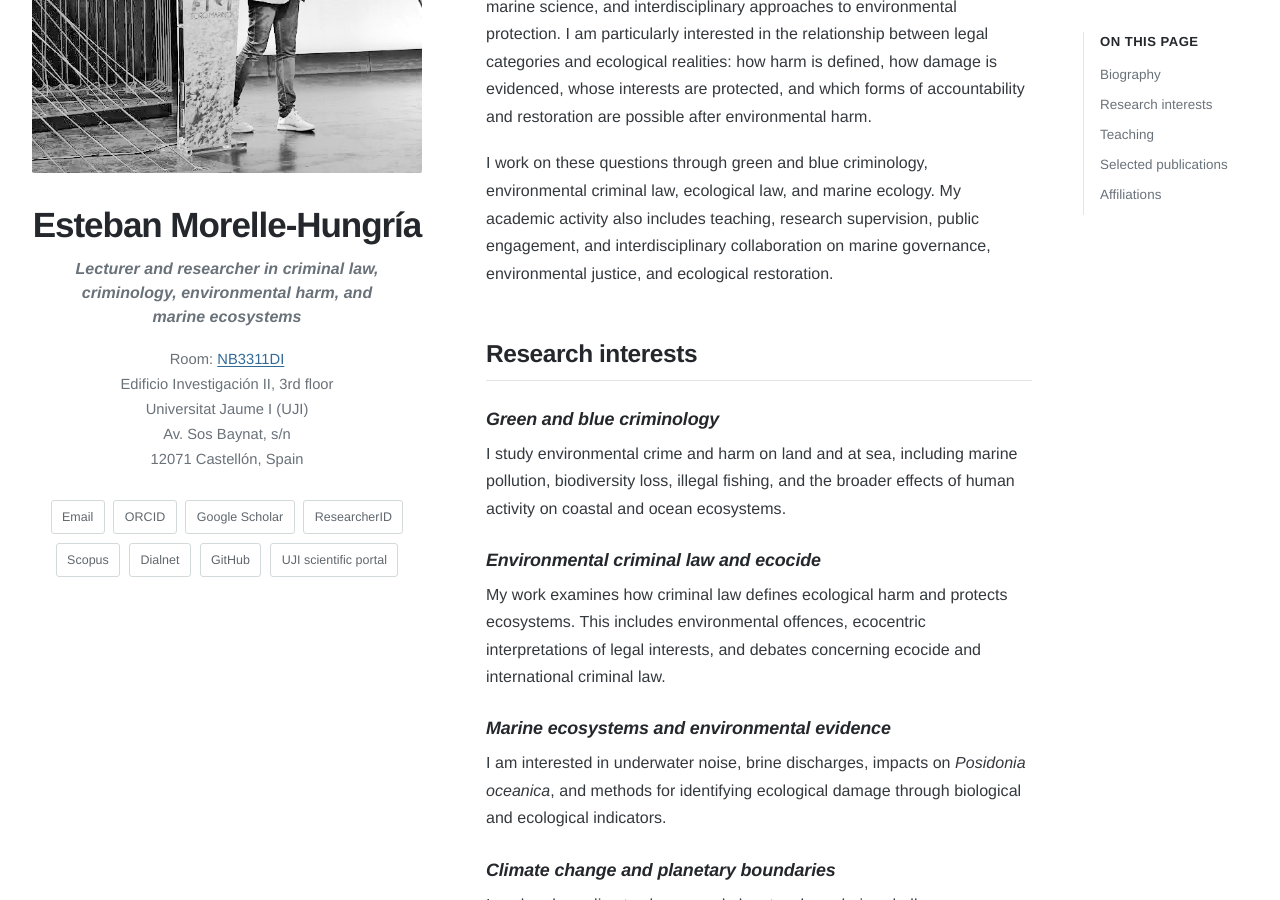
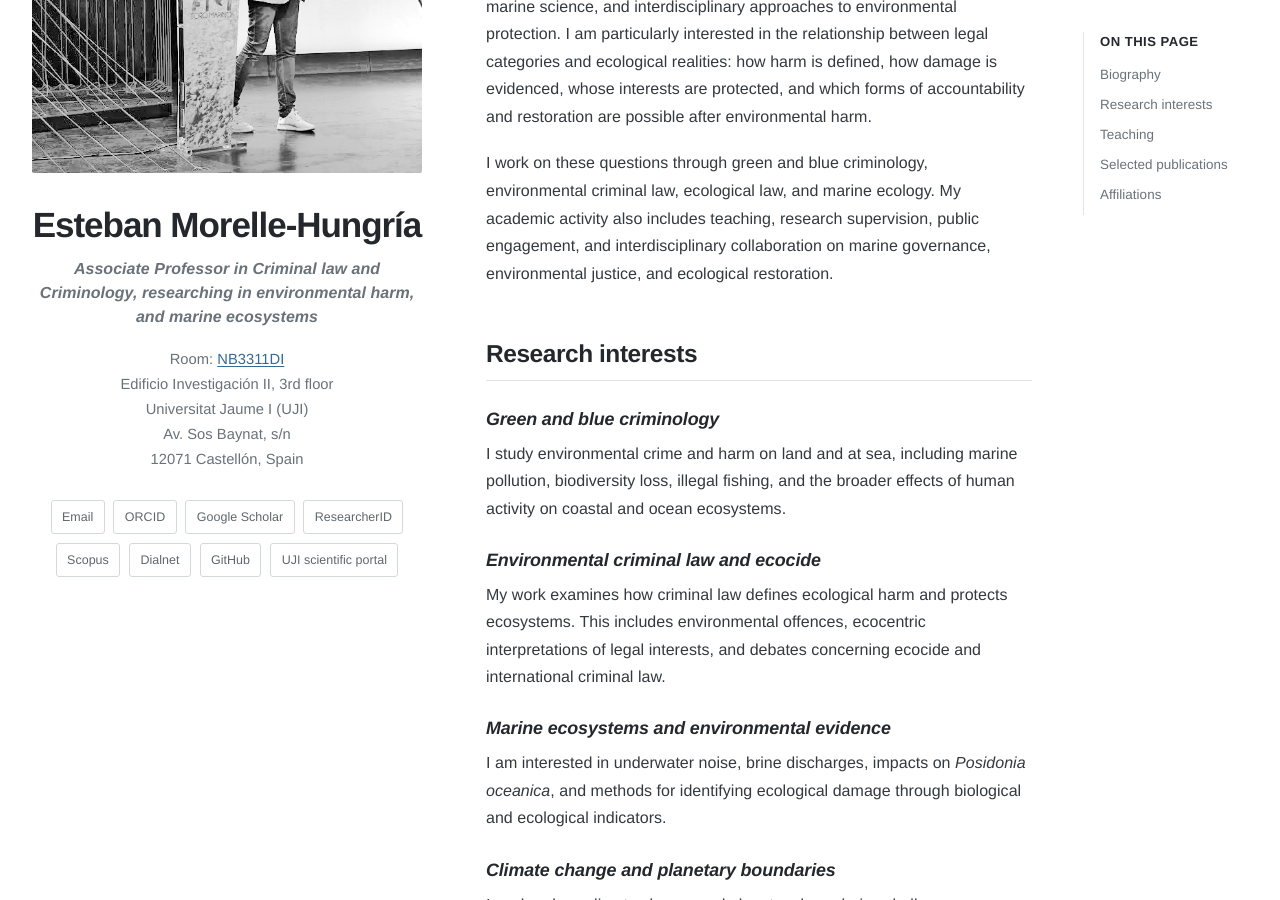
Before and after one commit to emorelleh/emorelleh.github.io, a Jekyll site: the page built from index.md, in a window 1280 px wide and 900 px high, scrolled down 419 px. Built offline with Jekyll 4.4.1, drawn with Linux system fonts in a browser that asks for light colours.

Commit message:
Update academic title and position in index.md

```diff
--- a/index.md
+++ b/index.md
@@ -16,7 +16,7 @@ description: "Environmental criminal law, green and blue criminology, marine har
     <h1>Esteban Morelle-Hungría</h1>
 
     <p class="academic-title">
-      Lecturer and researcher in criminal law, criminology, environmental harm, and marine ecosystems
+      Associate Professor in Criminal law and Criminology, researching in environmental harm, and marine ecosystems
     </p>
 
     <address class="academic-address">
```
